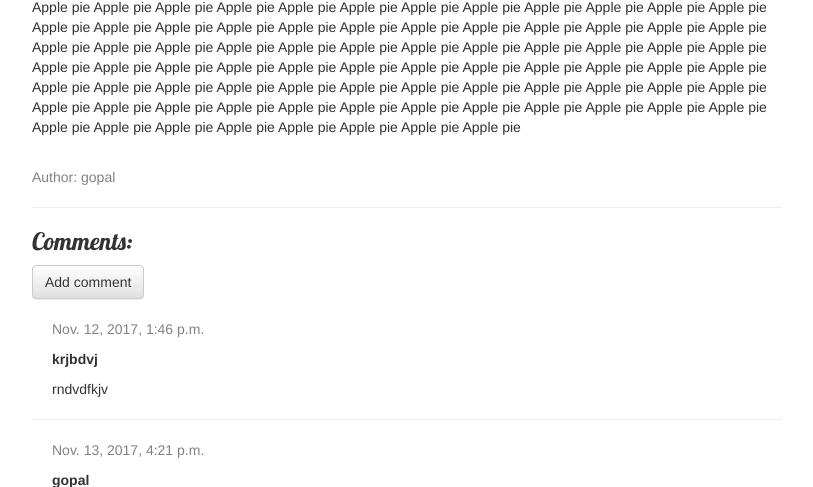
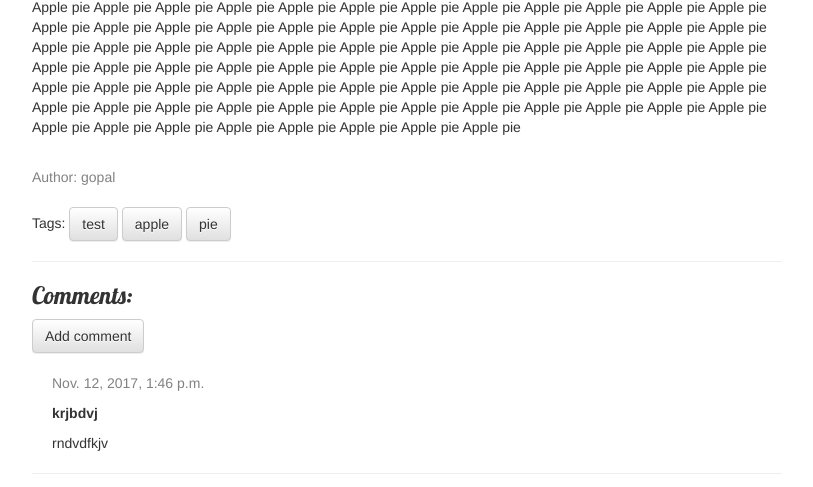
Before and after one commit to gopalgoel/blog, a Django app: page /post/3/ in a window 1280 px wide. Shown: the part 316-803 px from the top of the page, without its empty margins (23-836 px from the left). Run offline with Django 3.2, Linux system fonts and the light colour scheme; data comes from the database, SQL or seed files in the repository; both versions use the stored data as it was after the commit; some libraries are stand-ins or nearby versions.

Commit message:
Add tags feature. Issue #3 (#4)
* Add tags to post. Add show posts with the tag feature.

* Add tags to post

```diff
--- a/blog/admin.py
+++ b/blog/admin.py
@@ -1,5 +1,6 @@
 from django.contrib import admin
-from .models import Post, Comment
+from .models import Post, Comment, Tag
 
 admin.site.register(Post)
 admin.site.register(Comment)
+admin.site.register(Tag)
--- a/blog/forms.py
+++ b/blog/forms.py
@@ -3,9 +3,14 @@ from django import forms
 from .models import Post, Comment
 
 class PostForm(forms.ModelForm):
+    tag = forms.CharField()
     class Meta:
         model = Post
         fields = ('title', 'text',)
+
+# class PostForm(forms.ModelForm):
+#     title = forms.CharField()
+#     text = forms.CharField()
 
 class CommentForm(forms.ModelForm):
     class Meta:
--- a/blog/models.py
+++ b/blog/models.py
@@ -9,6 +9,7 @@ class Post(models.Model):
             default=timezone.now)
     published_date = models.DateTimeField(
             blank=True, null=True)
+    tags = models.ManyToManyField('blog.Tag', related_name='posts')
 
     def publish(self):
         self.published_date = timezone.now()
@@ -33,3 +34,9 @@ class Comment(models.Model):
 
     def __str__(self):
         return self.text
+
+class Tag(models.Model):
+    name = models.TextField()
+
+    def __str__(self):
+        return self.name
--- a/blog/templates/blog/post_detail.html
+++ b/blog/templates/blog/post_detail.html
@@ -1,6 +1,4 @@
-{% extends 'blog/base.html' %}
-
-{% block content %}
+{% extends 'blog/base.html' %} {% block content %}
 <div class="post">
     {% if post.published_date %}
     <div class="date">
@@ -8,10 +6,9 @@
     </div>
     {% else %}
     <a href="{% url 'post_publish' pk=post.pk %}" class="btn btn-default">Publish</a>
-        {% endif %}
-        {% if user.is_authenticated %}
+    {% endif %} {% if user.is_authenticated %}
     <a class="btn btn-default" title="Edit Post" href="{% url 'post_edit' pk=post.pk %}">
-                <span class="glyphicon glyphicon-pencil" ></span>
+        <span class="glyphicon glyphicon-pencil"></span>
     </a>
     <a class="btn btn-default" title="Delete Post" href="{% url 'post_remove' pk=post.pk %}">
         <span class="glyphicon glyphicon-remove"></span>
@@ -22,13 +19,18 @@
     <br>
     <div class="date">Author: {{post.author}}</div>
 </div>
+{% if tags %}
+    <span>Tags:</span>
+    {% for tag in tags %}
+        <a class="btn btn-default" href="{% url 'tag_post_list' tag=tag.name %}">{{ tag.name }}</a>
+    {% endfor %}
+{% endif %}
 <hr>
 <h3>Comments:</h3>
 <a class="btn btn-default" href="{% url 'add_comment_to_post' pk=post.pk %}">Add comment</a>
-    {% for comment in post.comments.all %}
-        {% if user.is_authenticated or comment.approved_comment %}
-        <div class = "comment">
-            <div class = "date">{{comment.publish_date}}</div>
+{% for comment in post.comments.all %} {% if user.is_authenticated or comment.approved_comment %}
+<div class="comment">
+    <div class="date">{{comment.publish_date}}</div>
     {% if not comment.approved_comment and user.username == "admin" %}
     <a class="btn btn-default" title="Remove Comment" href="{% url 'comment_remove' pk=comment.pk %}">
         <span class="glyphicon glyphicon-remove "></span>
@@ -43,9 +45,6 @@
     <p class="date">*Comment not yet approved*</p>
     {% endif %}
 </div>
-        <hr>
-        {% endif %}
-    {% empty %}
+<hr> {% endif %} {% empty %}
 <p>No comments yet.</p>
-    {% endfor %}
-{% endblock %}
+{% endfor %} {% endblock %}
--- a/blog/urls.py
+++ b/blog/urls.py
@@ -11,4 +11,5 @@ urlpatterns = [
     url(r'^post/(?P<pk>\d+)/comment/$', views.add_comment_to_post, name='add_comment_to_post'),
     url(r'^comment/(?P<pk>\d+)/approve/$', views.comment_approve, name='comment_approve'),
     url(r'^comment/(?P<pk>\d+)/remove/$', views.comment_remove, name='comment_remove'),
+    url(r'^tag/(?P<tag>[a-zA-Z0-9]+)/$', views.tag_post_list, name='tag_post_list'),
 ]
--- a/blog/views.py
+++ b/blog/views.py
@@ -1,5 +1,5 @@
 from django.shortcuts import render, get_object_or_404
-from .models import Post, Comment
+from .models import Post, Comment, Tag
 from django.utils import timezone
 from .forms import PostForm, CommentForm
 from django.shortcuts import redirect
@@ -10,10 +10,15 @@ def post_list(request):
     posts = Post.objects.filter(published_date__lte=timezone.now()).order_by('-published_date')
     return render(request, 'blog/post_list.html', {'posts': posts})
 
+def tag_post_list(request, tag):
+    tag_name = get_object_or_404(Tag, name=tag).name
+    posts = Post.objects.filter(tags__name=tag_name).order_by('-published_date')
+    return render(request, 'blog/post_list.html', {'posts': posts})
 
 def post_detail(request, pk):
     post = get_object_or_404(Post, pk=pk)
-    return render(request, 'blog/post_detail.html', {'post': post})
+    tags = post.tags.all()
+    return render(request, 'blog/post_detail.html', {'post': post, 'tags': tags})
 
 
 @login_required
@@ -22,8 +27,18 @@ def post_new(request):
         form = PostForm(request.POST)
         if form.is_valid():
             post = form.save(commit=False)
+            tag_names = request.POST['tag'].strip().split()
             post.author = request.user
             post.save()
+            post = get_object_or_404(Post, pk=post.pk)
+            for tag_name in tag_names:
+                tag_name = tag_name.strip()
+                tag = Tag.objects.filter(name=tag_name)
+                if not tag :
+                    tag = Tag.objects.create(name=tag_name)
+                else:
+                    tag = tag[0]
+                post.tags.add(tag)
             return redirect('post_detail', pk=post.pk)
     else:
         form = PostForm()
@@ -33,16 +48,26 @@ def post_new(request):
 @login_required
 def post_edit(request, pk):
     post = get_object_or_404(Post, pk=pk)
+    tags = post.tags.all()
     if request.method == "POST":
         form = PostForm(request.POST, instance=post)
         if form.is_valid():
             post = form.save(commit=False)
+            tag_names = request.POST['tag'].strip().split()
+            for tag_name in tag_names:
+                tag_name = tag_name.strip()
+                tag = Tag.objects.filter(name=tag_name)
+                if not tag :
+                    tag = Tag.objects.create(name=tag_name)
+                else:
+                    tag = tag[0]
+                post.tags.add(tag)
             post.author = request.user
             post.save()
             return redirect('post_detail', pk=post.pk)
     else:
         form = PostForm(instance=post)
-    return render(request, 'blog/post_edit.html', {'form': form})
+    return render(request, 'blog/post_edit.html', {'form': form, 'tags': tags})
 
 
 @login_required
```
Also changed, not shown: blog/templates/blog/post_edit.html (+7 -0 lines), blog/migrations/0003_auto_20171114_1509.py (added), db.sqlite3. Lines whose indentation alone changed are shown as unchanged.
